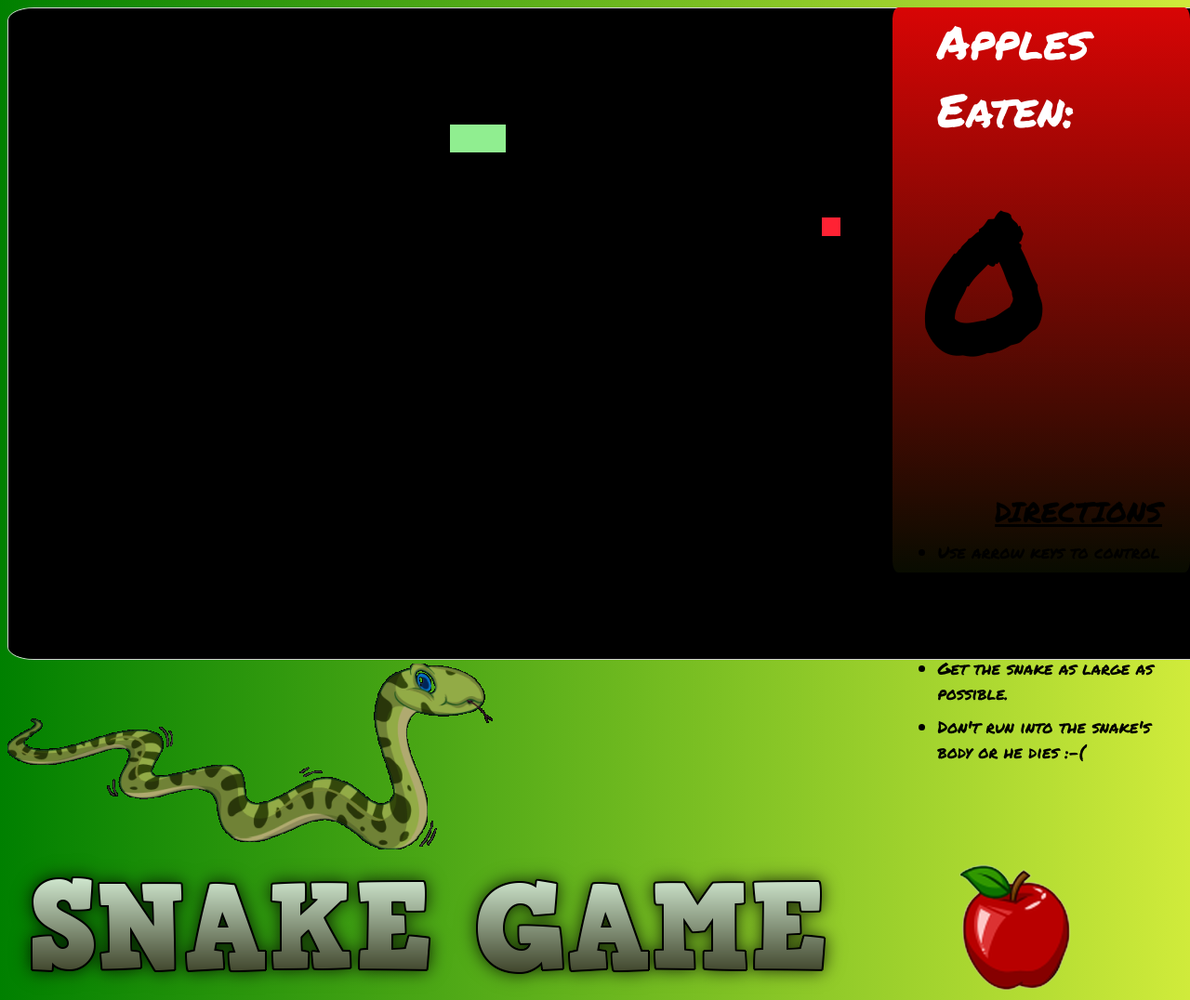
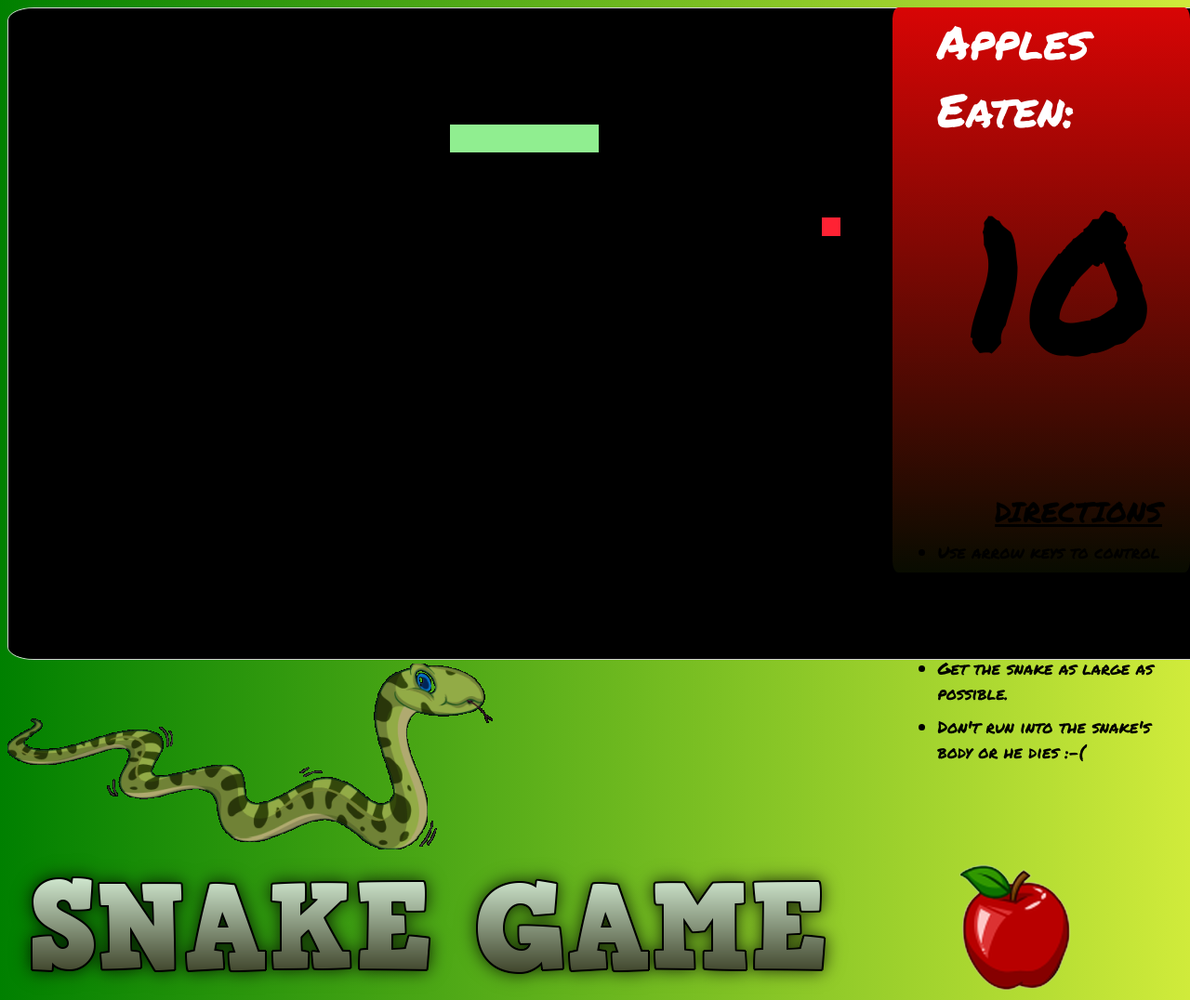
Before and after one commit to zackzellto/Snake-Game, a plain HTML site: page index.html in a window 1280 px wide. Shown: the top 1076 px of the page at 93% size. Drawn offline with Linux system fonts and the light colour scheme.

Commit message:
added README screenshot

```diff
--- a/index.html
+++ b/index.html
@@ -23,7 +23,7 @@
 
     <div id="scoreboard">
         <div id="apples-eaten">Apples Eaten:</div>
-        <div id="score">0</div>
+        <div id="score">10</div>
         <div>
             <ul>
                 <div id="directions"><u>DIRECTIONS</u></div>
--- a/script.js
+++ b/script.js
@@ -12,5 +12,5 @@ function drawAll(){
     canvasContext.fillStyle = '#f23',
     canvasContext.fillRect(875, 225, 20, 20),
     canvasContext.fillStyle = 'lightgreen',
-    canvasContext.fillRect(475, 125, 60, 30),
+    canvasContext.fillRect(475, 125, 160, 30),
     )}
--- a/style.css
+++ b/style.css
@@ -20,7 +20,7 @@ body{
 #score{
     font-size: 200px;
     position: relative;
-    right: 25%;
+    right: 10%;
     margin-left: 35%;
 }
 
```
Also changed, not shown: README-img.png (added).
